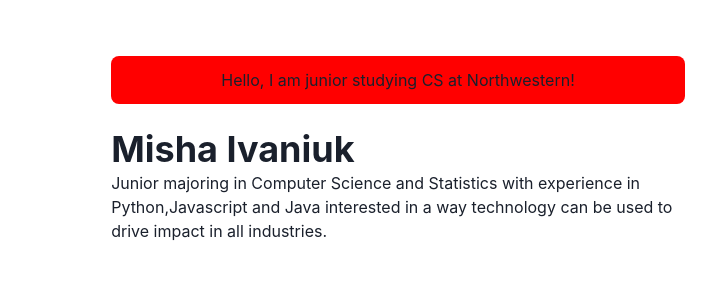
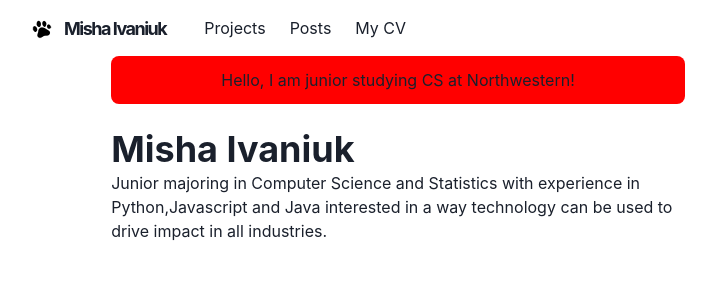
Before and after one commit to mykhailoivaniuk/Personal-Website, a Next.js app: page / in a window 1280 px wide. Shown: the top 300 px of the page, without its empty margins (242-958 px from the left). Built offline with nearby package versions, Linux system fonts and the light colour scheme.

Commit message:
Add navigation bar with main pages

```diff
--- a/components/layouts/main.js
+++ b/components/layouts/main.js
@@ -1,4 +1,5 @@
 import Head from "next/head";
+import NavBar from '../navbar';
 import {Box, Container} from "@chakra-ui/react";
 
 const Main = ({children, router}) => {
@@ -7,6 +8,7 @@ const Main = ({children, router}) => {
       <Head meta='viewport' content='width=device-width,initial-scale=1'>
         <title> Misha Ivaniuk - Homepage </title>
       </Head>
+      <NavBar path={router.asPath} />
       <Container maxW='container.md' pt={14}>
         {children}
       </Container>
--- /dev/null
+++ b/components/logo.js
@@ -0,0 +1,40 @@
+import Link from 'next/link';
+import Image from 'next/image';
+import {Text, useColorModeValue} from '@chakra-ui/react';
+import styled from '@emotion/styled';
+
+
+const LogoBox = styled.span`
+  font-weight: bold;
+  font-size: 18px;
+  display: inline-flex;
+  align-items: center;
+  height: 30px;
+  line-height: 20px;
+  padding: 10px;
+
+  &:hover img {
+    transform: rotate(20deg);
+  }
+`
+
+const Logo = () => {
+  const footprintImg = `/images/footprint${useColorModeValue('','-dark')}.png`
+  return (
+    <Link href="/">
+    <a>
+      <LogoBox>
+        <Image src={footprintImg} width={20} height={20} alt='logo' />
+        <Text color = {useColorModeValue('gray.800','whiteAlpha.900')}
+              fontFamily='M PLUS Rounded 1c'
+              fontWeight='bold'
+              ml={3}>
+        Misha Ivaniuk
+        </Text>
+      </LogoBox>
+    </a>
+    </Link>
+  )
+}
+
+export default Logo
--- /dev/null
+++ b/components/navbar.js
@@ -0,0 +1,67 @@
+import Logo from './logo';
+import NextLink from 'next/link';
+import {Container,Box, Link,Stack,Heading,Flex,Menu,MenuItem,MenuList,MenuButton,IconButton,useColorModeValue} from '@chakra-ui/react';
+import {HamburgerIcon} from '@chakra-ui/icons';
+import Head from 'next/head';
+
+
+const LinkItem = ({href,path,children}) => {
+  const active = path === href;
+  const inactiveColor = useColorModeValue('gray200','whiteAlpha.900');
+
+  return (
+    <NextLink href={href}>
+      <Link p = {2}
+          bg={active? 'glassTeal' : undefined}
+          color={active? '#202023' : inactiveColor}>
+      {children}
+      </Link>
+    </NextLink>
+  )
+}
+
+
+const NavBar = props => {
+  const { path } = props;
+
+  return (
+    <Box as='nav'
+        position='fixed'
+        w='100%'
+        bg={useColorModeValue('#ffffff40','#20202380')}
+        style={{backdropFilter:'blur(10px'}}
+        zIndex={1}
+        {...props}>
+      <Container display='flex'
+                  p={2}
+                  maxW="container.md"
+                  wrap='wrap'
+                  align='center'
+                  justify='space-between'>
+
+        <Flex align='center' mr={5}>
+          <Heading as='h1' letterSpacing={'tighter'} size='lg'>
+            <Logo/>
+          </Heading>
+        </Flex>
+
+        <Stack
+            direction={{ base: 'column', md: 'row' }}
+            display={{ base: 'none', md: 'flex' }}
+            width={{ base: 'full', md: 'auto' }}
+            alignItems="center"
+            flexGrow={1}
+            mt={{ base: 4, md: 0 }}>
+
+            <LinkItem href="/projects" path={path}> Projects </LinkItem>
+            <LinkItem href="/posts" path={path}> Posts </LinkItem>
+            <LinkItem href="/mycv" path={path}> My CV</LinkItem>
+
+        </Stack>
+      </Container>
+    </Box>
+  )
+
+}
+
+export default NavBar;
--- a/package.json
+++ b/package.json
@@ -3,15 +3,16 @@
   "version": "1.0.0",
   "description": "Misha's website",
   "scripts": {
-    "dev" : "next dev -H 0.0.0.0",
+    "dev": "next dev -H 0.0.0.0",
     "build": "next build",
     "prettier": "prettier -write",
-    "lint" : "next lint"
+    "lint": "next lint"
   },
   "keywords": [],
   "author": "mykhailoivaniuk",
   "license": "MIT",
   "dependencies": {
+    "@chakra-ui/icons": "^1.1.1",
     "@chakra-ui/react": "^1.7.3",
     "@emotion/react": "^11.7.1",
     "@emotion/styled": "^11.6.0",
```
Also changed, not shown: public/images/footprint-dark.png (added), public/images/footprint.png (added).
